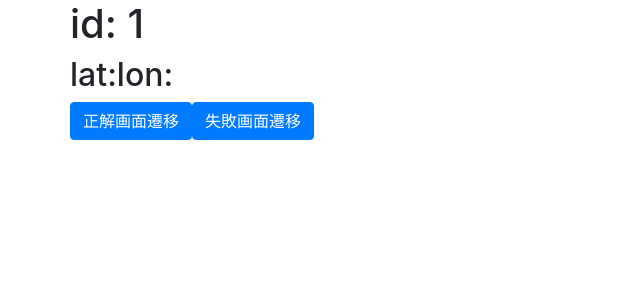
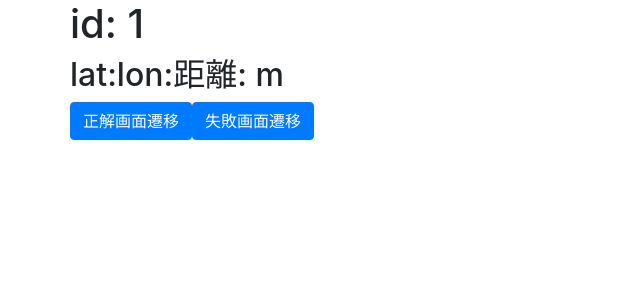
Before and after one commit to toyamahackathon2021/fe, a Next.js app: page /hint/1 in a window 1280 px wide. Shown: the top 300 px of the page, without its empty margins (0-640 px from the left). Built offline with nearby package versions, Linux system fonts and the light colour scheme; no server answers.

Commit message:
残存距離

```diff
--- a/pages/hint/[id].tsx
+++ b/pages/hint/[id].tsx
@@ -3,11 +3,25 @@ import { useGeolocation } from "react-use";
 import { Button, Container, Row } from "react-bootstrap";
 import { useRouter } from "next/router";
 import Link from "next/link";
+import { useMemo } from "react";
+import { distm, Point } from "../../services/geo";
+
+const goalPoint = { lat: 36.7018268, lng: 137.2126258 };
 
 const Hint = () => {
   const state = useGeolocation();
   const router = useRouter();
   const { id } = router.query;
+
+  const dist = useMemo(() => {
+    const { latitude, longitude } = state;
+
+    const from =
+      latitude && longitude ? { lat: latitude, lng: longitude } : null;
+
+    const dist = distm(from, goalPoint);
+    return dist;
+  }, [state]);
 
   return (
     <Container>
@@ -17,6 +31,7 @@ const Hint = () => {
       <Row>
         <h2>lat: {state.latitude}</h2>
         <h2>lon: {state.longitude}</h2>
+        <h2>距離: {dist}m</h2>
       </Row>
       <Row>
         <Link href="/good">
--- a/services/geo.ts
+++ b/services/geo.ts
@@ -8,6 +8,12 @@ export interface Point {
 /**
  * @see https://turfjs.org/docs/#distance
  */
-export const distKm = (from: Point, to: Point) => {
-  return distance([from.lng, from.lat], [to.lng, to.lat]);
+export const distm = (from: Point | null, to: Point | null): number | null => {
+  if (from === null || to === null) {
+    return null;
+  }
+
+  const distKm = distance([from.lng, from.lat], [to.lng, to.lat]);
+  const distMeter = distKm * 1000;
+  return Math.round(distMeter);
 };
```
